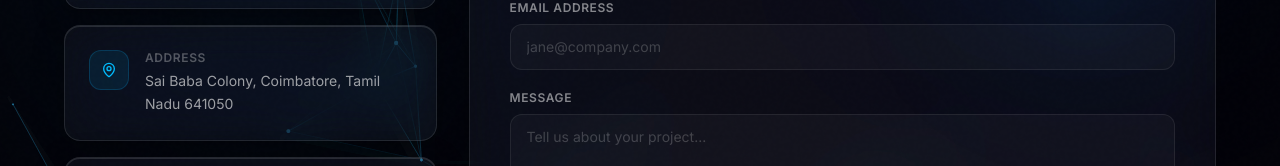
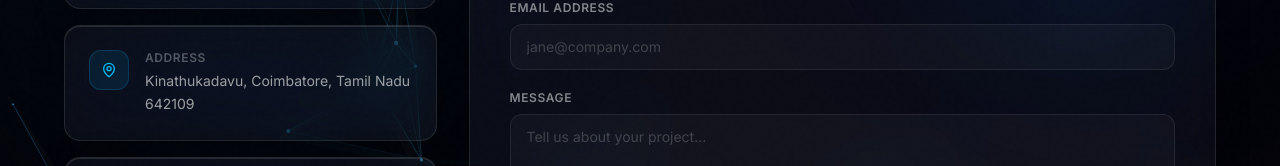
Before and after one commit to JayasudhanS/Vaizai-Website, a Next.js app: page /contact in a window 1280 px wide. Shown: the part 570-736 px from the top of the page. Built offline with nearby package versions, Linux system fonts and the light colour scheme.

Commit message:
Update contact address in ContactPage component

```diff
--- a/app/contact/page.tsx
+++ b/app/contact/page.tsx
@@ -7,7 +7,7 @@ import { Mail, MapPin, Phone, Send, CheckCircle, Linkedin } from "lucide-react";
 const contactInfo = [
     { icon: Mail, label: "Email", value: "contact@vaizai.in", href: "mailto:contact@vaizai.in" },
     { icon: Phone, label: "Phone", value: "+91 7418976102", href: "tel:+917418976102" },
-    { icon: MapPin, label: "Address", value: "Sai Baba Colony, Coimbatore, Tamil Nadu 641050", href: null },
+    { icon: MapPin, label: "Address", value: "Kinathukadavu, Coimbatore, Tamil Nadu 642109", href: null },
     { icon: Linkedin, label: "LinkedIn", value: "linkedin.com/in/vaizai-solutions", href: "https://www.linkedin.com/in/vaizai-solutions-02602b3b8/" },
 ];
 
```
